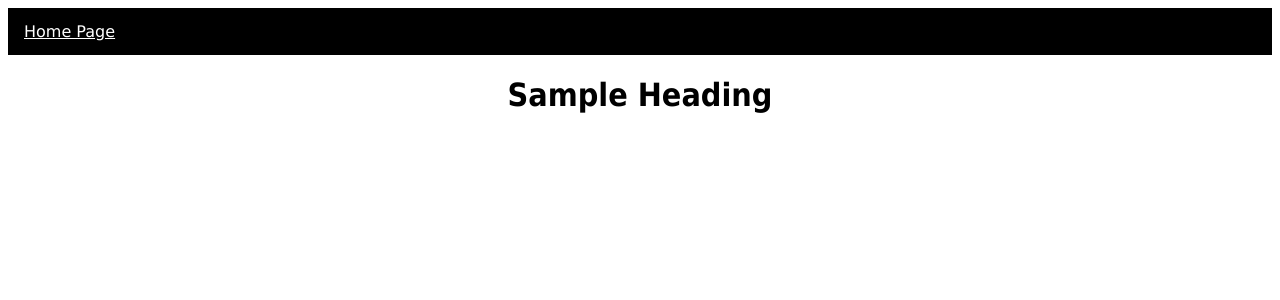
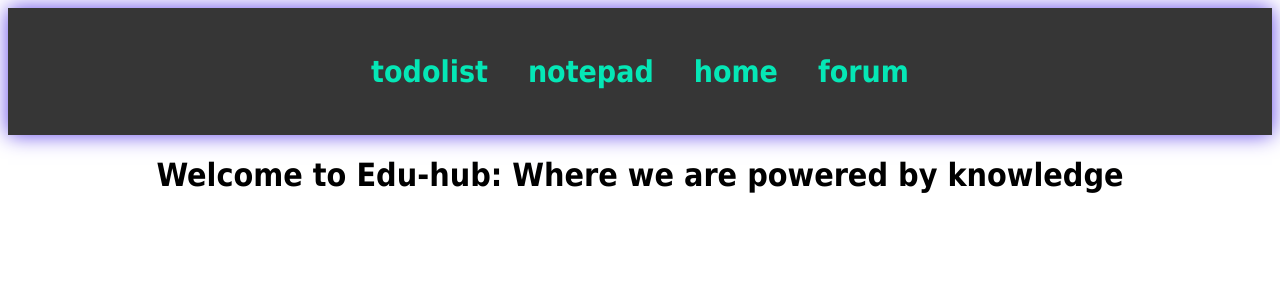
Before and after one commit to PRO-grammersss/Edu-hub, a Django app: template login/templates/login/index.html in a window 1280 px wide. Shown: the top 300 px of the page. Run offline with Django 3.2, Linux system fonts and the light colour scheme; the template is opened without the code that fills it, so the values that code supplies are empty.

Commit message:
Update index.html

```diff
--- a/login/templates/login/index.html
+++ b/login/templates/login/index.html
@@ -1,57 +1,57 @@
+<header>
+    <ul>
+        <li><a target="_blank" href="todolist.html">todolist</a></li>
+        <li><a target="_blank" href="notepad/templates/notepad.html">notepad</a></li>
+        <li><a target="_blank" href="index.html">home</a></li>
+        <li><a target="_blank" href="/forum/template/forum.html">forum</a></li>
+    </ul>
+</header>
+<style>
+header,
+ul {
+display: flex;
+flex-direction: row;
+align-items: center;
+justify-content: center;
+padding: 15px 0;
+}
 
-<html>
-<head>
-    <style>
-          h1 {
-                font-family: tahoma;
-                text-align: center;
-            }
-            p {
-                font-family: verdana;
-                text-align: center;
-                font-size: large;
-            }
-            a {
-                color: lightskyblue;
-                font-family: verdana;
+header {
+background-color: #000000c9;
+box-shadow: 0 0 20px 0 #6246ea;
+}
 
-            }
-            li {
-                float: left;
+header ul li {
+list-style-type: none;
+}
 
-            }
-            li a {
-                display: block;
-                color: white;
-                text-align: center;
-                padding: 14px 16px;
+li {
+    font-family: tahoma;
+}
 
-            }
-            li a:hover {
-                background-color: lightslategray;
+h1 {
+    font-family: tahoma;
+    text-align: center;
+}
 
 
-            }
-            ul {
-                list-style-type: none;
-                margin: 0;
-                padding: 0;
-                overflow: hidden;
-                background-color: black;
-                }
+header ul li a:hover {
+transition: 0.1s all;
+background-color: #000000d5;
+}
 
-
-
-    </style>
-</head>
+header ul li a {
+color: rgb(5, 231, 182);
+font-weight: bold;
+font-size: 30px;
+outline: none;
+text-decoration: none;
+transition: 0.3s all;
+padding: 13px 20px;
+border-radius: 5px;
+}
+</style>
 <body>
 
-
-<ul>
-    <li><a class="active" href="{% url 'index' %}">Home Page</a></li>
-</ul>
-    <h1>Sample Heading</h1>
-
-
+    <h1>Welcome to Edu-hub: Where we are powered by knowledge</h1>
 </body>
-</html>
```
